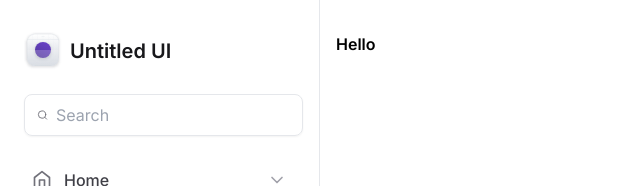
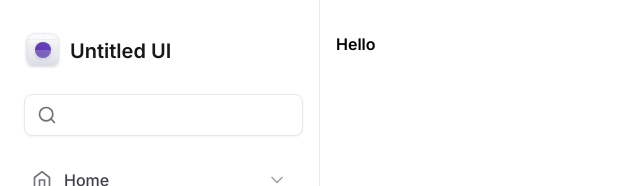
Before and after one commit to LucasRochaFernandes/MASTERING_TAILWIND, a Next.js app: page / in a window 1280 px wide. Shown: the top 186 px of the page, without its empty margins (0-640 px from the left). Built offline with nearby package versions, Linux system fonts and the light colour scheme.

Commit message:
Patterns

```diff
--- a/src/components/Sidebar/index.tsx
+++ b/src/components/Sidebar/index.tsx
@@ -9,6 +9,7 @@
   Users,
 } from 'lucide-react'
 
+import { InputControl, InputPrefix, InputRoot } from '../input'
 import { Logo } from './Logo'
 import { NavItem } from './NavItem'
 import { Profile } from './Profile'
@@ -18,14 +19,12 @@
   return (
     <aside className="border-sinc-200 flex flex-col gap-6 border-r px-5 py-8">
       <Logo />
-      <div className="boder-sinc-300 mx-1 flex w-full items-center gap-2 rounded-lg border px-3 py-2 shadow-sm">
-        <Search className="h-5 w-5 text-zinc-500" />
-        <input
-          className="placeholder:zinc-600 flex-1 border-0 bg-transparent p-0 text-zinc-900 focus:outline-none"
-          type="text"
-          placeholder="Search"
-        />
-      </div>
+      <InputRoot>
+        <InputPrefix>
+          <Search className="h-5 w-5 text-zinc-500" />
+        </InputPrefix>
+        <InputControl className="Search" type="text" />
+      </InputRoot>
       <nav className="space-y-0.5">
         <NavItem title={'Home'} icon={Home} />
         <NavItem title={'Dashboard'} icon={BarChart} />
--- /dev/null
+++ b/src/components/input.tsx
@@ -0,0 +1,29 @@
+import { ComponentProps } from 'react'
+
+type InputPrefixProps = ComponentProps<'div'>
+
+export function InputPrefix(props: InputPrefixProps) {
+  return <div {...props} />
+}
+
+type InputControlProps = ComponentProps<'input'>
+
+export function InputControl(props: InputControlProps) {
+  return (
+    <input
+      className="flex-1 border-0 bg-transparent p-0 text-zinc-900 placeholder-zinc-600 focus:outline-none"
+      {...props}
+    />
+  )
+}
+
+type InputRootProps = ComponentProps<'div'>
+
+export function InputRoot(props: InputRootProps) {
+  return (
+    <div
+      className="boder-sinc-300 mx-1 flex w-full items-center gap-2 rounded-lg border px-3 py-2 shadow-sm"
+      {...props}
+    />
+  )
+}
```
